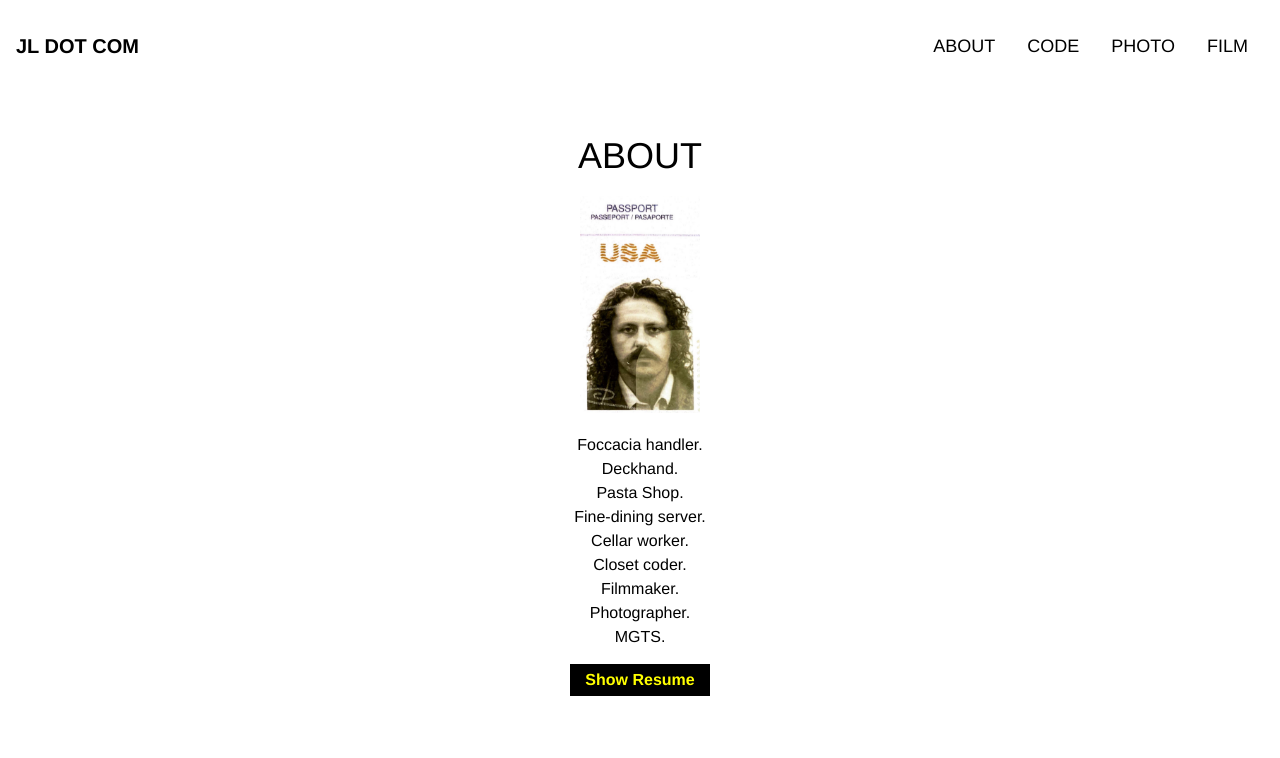
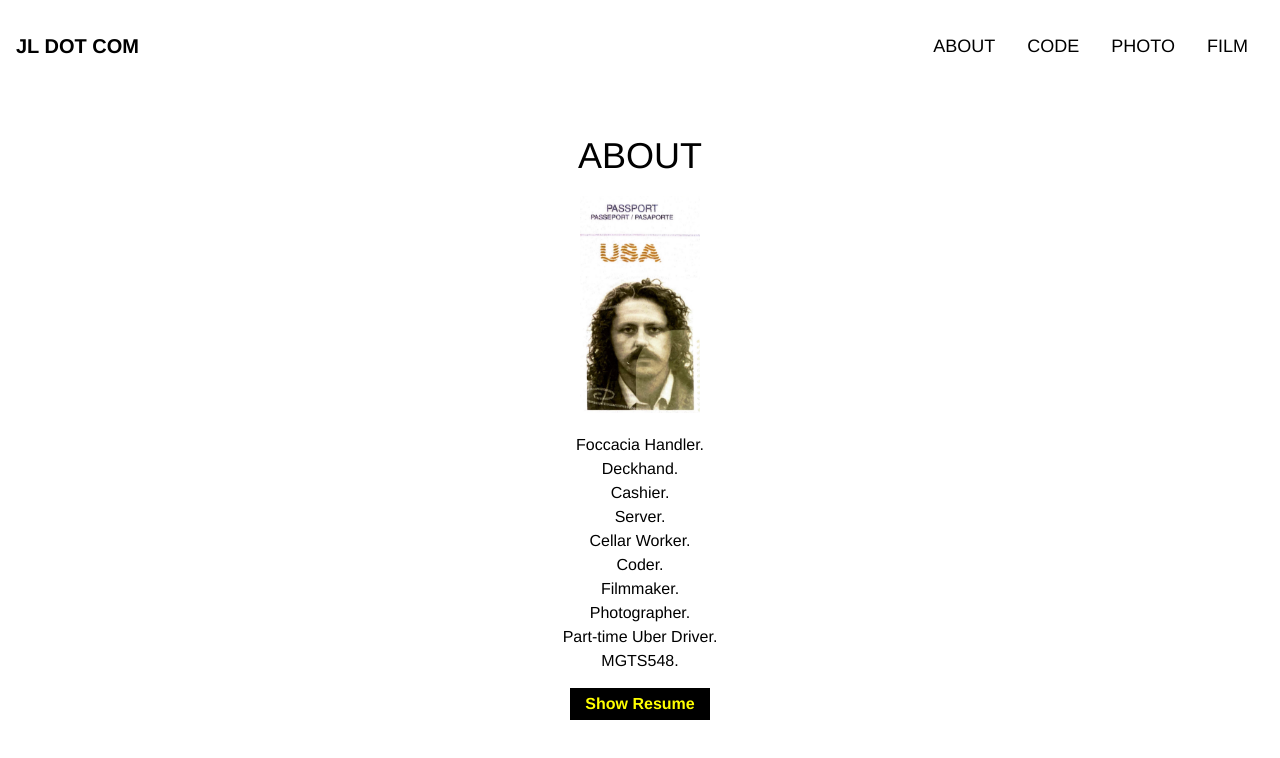
Before and after one commit to internetsadboy/jldotcom, a React (Create React App) app: page / in a window 1280 px wide. Both pictures are taken after a click on the button "ABOUT". Shown: the top 758 px of the page. Built offline with nearby package versions, Linux system fonts and the light colour scheme.

Commit message:
Changed: bio content

```diff
--- a/src/pages/About.js
+++ b/src/pages/About.js
@@ -23,15 +23,16 @@ const About = () => {
         />
       </div>
 
-      <h2>Foccacia handler.</h2>
+      <h2>Foccacia Handler.</h2>
       <h2>Deckhand.</h2>
-      <h2>Pasta Shop.</h2>
-      <h2>Fine-dining server.</h2>
-      <h2>Cellar worker.</h2>
-      <h2>Closet coder.</h2>
+      <h2>Cashier.</h2>
+      <h2>Server.</h2>
+      <h2>Cellar Worker.</h2>
+      <h2>Coder.</h2>
       <h2>Filmmaker.</h2>
       <h2>Photographer.</h2>
-      <h2>MGTS.</h2>
+      <h2>Part-time Uber Driver.</h2>
+      <h2>MGTS548.</h2>
 
       {/* Toggle Resume */}
       <div style={{display: 'flex', flexDirection: 'column', alignItems: 'center'}}>
```
